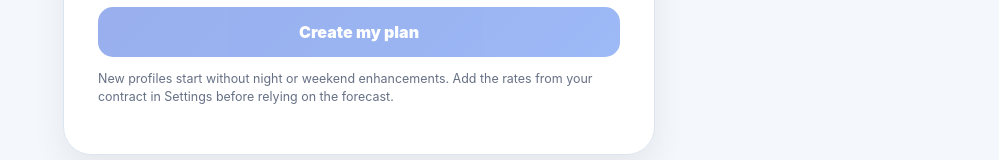
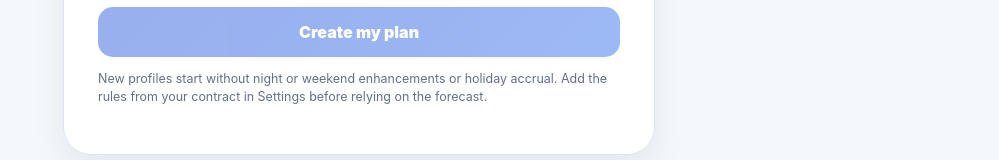
Before and after one commit to ShaunMaclachlan/variable-income-planner-codex, a React (Vite) app: page / in a window 1280 px wide. Both pictures are taken after a click on the button "Create another profile". Shown: the part 668-828 px from the top of the page, without its empty margins (281-1280 px from the left). Built offline with nearby package versions, Linux system fonts and the light colour scheme.

Commit message:
Keep new profile rules contract-neutral

```diff
--- a/src/App.tsx
+++ b/src/App.tsx
@@ -189,13 +189,14 @@ export default function App() {
               <label>Saturday rate<input type="number" min="1" step="0.1" value={rules.saturdayMultiplier} onChange={(event) => setState({ ...state, payRules: { ...rules, saturdayMultiplier: Number(event.target.value) } })} /></label>
               <label>Sunday rate<input type="number" min="1" step="0.1" value={rules.sundayMultiplier} onChange={(event) => setState({ ...state, payRules: { ...rules, sundayMultiplier: Number(event.target.value) } })} /></label>
               <label>Public holiday rate<input type="number" min="1" step="0.1" value={rules.publicHolidayMultiplier} onChange={(event) => setState({ ...state, payRules: { ...rules, publicHolidayMultiplier: Number(event.target.value) } })} /></label>
+              <label>Paid hours per 1h holiday<input type="number" min="0" step="0.1" value={rules.holidayHoursPerPaidHours > 0 ? Number((1 / rules.holidayHoursPerPaidHours).toFixed(2)) : ''} placeholder="Not set" onChange={(event) => { const paidHours = Number(event.target.value); setState({ ...state, payRules: { ...rules, holidayHoursPerPaidHours: paidHours > 0 ? 1 / paidHours : 0 } }) }} /></label>
             </div>
             <div className="assumption-list">
               <div><span>Weekday nights</span><strong>{rules.weekdayNightMultiplier}× · {rules.nightStarts}–{rules.nightEnds}</strong></div>
               <div><span>Saturday</span><strong>{rules.saturdayMultiplier}×</strong></div>
               <div><span>Sunday</span><strong>{rules.sundayMultiplier}×</strong></div>
               <div><span>Public holiday worked</span><strong>{rules.publicHolidayMultiplier}×</strong></div>
-              <div><span>Holiday accrual</span><strong>1h per 8.2 paid hours</strong></div>
+              <div><span>Holiday accrual</span><strong>{rules.holidayHoursPerPaidHours > 0 ? `1h per ${(1 / rules.holidayHoursPerPaidHours).toFixed(1)} paid hours` : 'Not set'}</strong></div>
               <div><span>Cross-band break</span><strong>Highest-rate hours first</strong></div>
             </div>
             <p className="safety-note">The highest applicable enhancement wins. No overtime premium is assumed because the contract does not define one.</p>
--- a/src/components/ProfileSetup.tsx
+++ b/src/components/ProfileSetup.tsx
@@ -65,7 +65,7 @@ export function ProfileSetup({ profiles, onSelect, onCreate }: Props) {
               <label>Assessment ends<input type="date" value={assessmentEnd} onChange={(event) => setAssessmentEnd(event.target.value)} /></label>
             </div>
             <button className="primary-button" disabled={!firstName.trim() || baseRate <= 0 || assessmentTarget <= 0} onClick={create}>Create my plan</button>
-            <p className="safety-note">New profiles start without night or weekend enhancements. Add the rates from your contract in Settings before relying on the forecast.</p>
+            <p className="safety-note">New profiles start without night or weekend enhancements or holiday accrual. Add the rules from your contract in Settings before relying on the forecast.</p>
           </div>}
       </section>
       <p className="setup-note">This is a device profile, not a secure online account. Cloud accounts and syncing will come later.</p>
--- a/src/data/defaults.ts
+++ b/src/data/defaults.ts
@@ -52,6 +52,7 @@ export function newProfileState(profile: PlannerState['profile'], settings: Plan
       saturdayMultiplier: 1,
       sundayMultiplier: 1,
       publicHolidayMultiplier: 1,
+      holidayHoursPerPaidHours: 0,
     },
   }
 }
```
Also changed, not shown: 2 other files (tests, documents, lock files or other folders).
